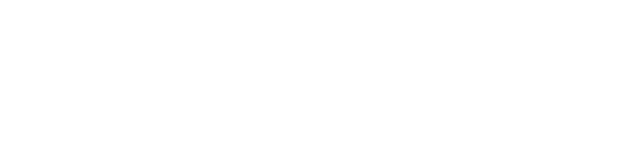
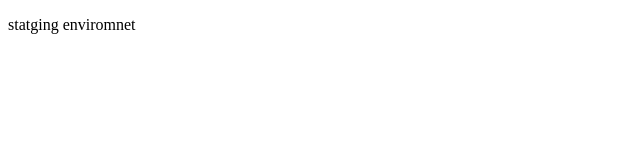
Before and after one commit to Giridhard123/updateAssignment, a plain HTML site: page index.html in a window 1280 px wide. Shown: the whole page, without its empty margins (0-640 px from the left). Drawn offline with Linux system fonts and the light colour scheme.

Commit message:
staging env title added

```diff
--- a/index.html
+++ b/index.html
@@ -3,6 +3,6 @@
 	<title>updated assignment</title>
    </head>
    <body>
-
+	<p> statging enviromnet </p>
    </body>
 </html>
```
